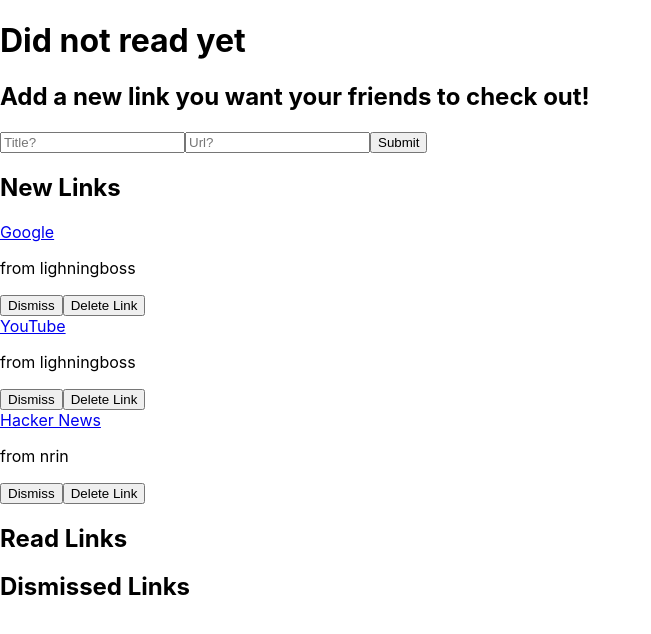
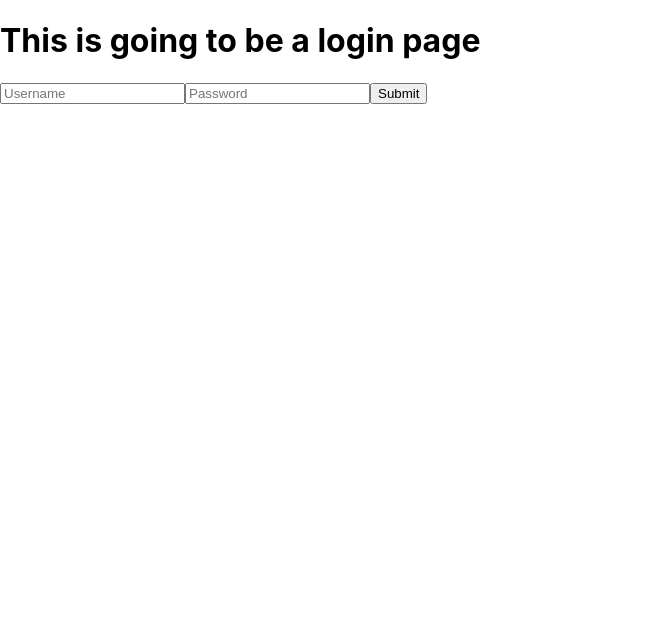
Before and after one commit to remarcable/did-not-read-yet, a React (Create React App) app in the folder client/: page / in a window 1280 px wide. Shown: the top 634 px of the page, without its empty margins (0-651 px from the left). Built offline with nearby package versions, Linux system fonts and the light colour scheme.

Commit message:
very basic login page and some css changes

```diff
--- a/client/src/App.js
+++ b/client/src/App.js
@@ -9,7 +9,7 @@
     id: 1,
     title: 'Google',
     url: 'https://google.com',
-    user: 'lighningboss',
+    user: 'lightningboss',
     dismissed: false,
     read: false,
   },
@@ -17,7 +17,7 @@
     id: 2,
     title: 'YouTube',
     url: 'https://youtube.com',
-    user: 'lighningboss',
+    user: 'lightningboss',
     dismissed: false,
     read: false,
   },
--- /dev/null
+++ b/client/src/LoginPage.js
@@ -0,0 +1,21 @@
+import React, { PureComponent } from 'react';
+
+class LoginPage extends PureComponent {
+  state = {};
+  handleSubmit = value => {
+    console.log(value);
+  };
+  render() {
+    return (
+      <div>
+        <h1>This is going to be a login page</h1>
+        <form onSubmit={e => this.handleSubmit(e)}>
+          <input type="text" name="username" placeholder="Username" />
+          <input type="password" name="password" placeholder="Password" />
+          <input type="submit" />
+        </form>
+      </div>
+    );
+  }
+}
+export default LoginPage;
--- /dev/null
+++ b/client/src/components/DisplayLink/DisplayLink.css
@@ -0,0 +1,11 @@
+.container {
+  justify-content: flex-start;
+  align-items: center;
+  display: flex;
+}
+body {
+  margin-left: 1%;
+}
+p {
+  margin: 1%;
+}
--- a/client/src/components/DisplayLink/index.js
+++ b/client/src/components/DisplayLink/index.js
@@ -1,4 +1,5 @@
 import React from 'react';
+import './DisplayLink.css';
 
 const DisplayLink = ({
   link,
@@ -10,7 +11,7 @@
   const { id, title, url, user, dismissed } = link;
 
   return (
-    <div>
+    <div className="container">
       <a
         href={url}
         target="_blank"
@@ -19,7 +20,7 @@
       >
         {title}
       </a>
-      <p>from {user}</p>
+      <p> from {user}</p>
       {dismissed ? (
         <button onClick={() => undismissLink(id)}>Undismiss</button>
       ) : (
--- a/client/src/index.js
+++ b/client/src/index.js
@@ -1,10 +1,12 @@
 import React from 'react';
 import ReactDOM from 'react-dom';
 import './index.css';
-import App from './App';
+//import App from './App';
+import LoginPage from './LoginPage';
 import * as serviceWorker from './serviceWorker';
 
-ReactDOM.render(<App />, document.getElementById('root'));
+ReactDOM.render(<LoginPage />, document.getElementById('root'));
+//ReactDOM.render(<App />, document.getElementById('root'));
 
 // If you want your app to work offline and load faster, you can change
 // unregister() to register() below. Note this comes with some pitfalls.
```
